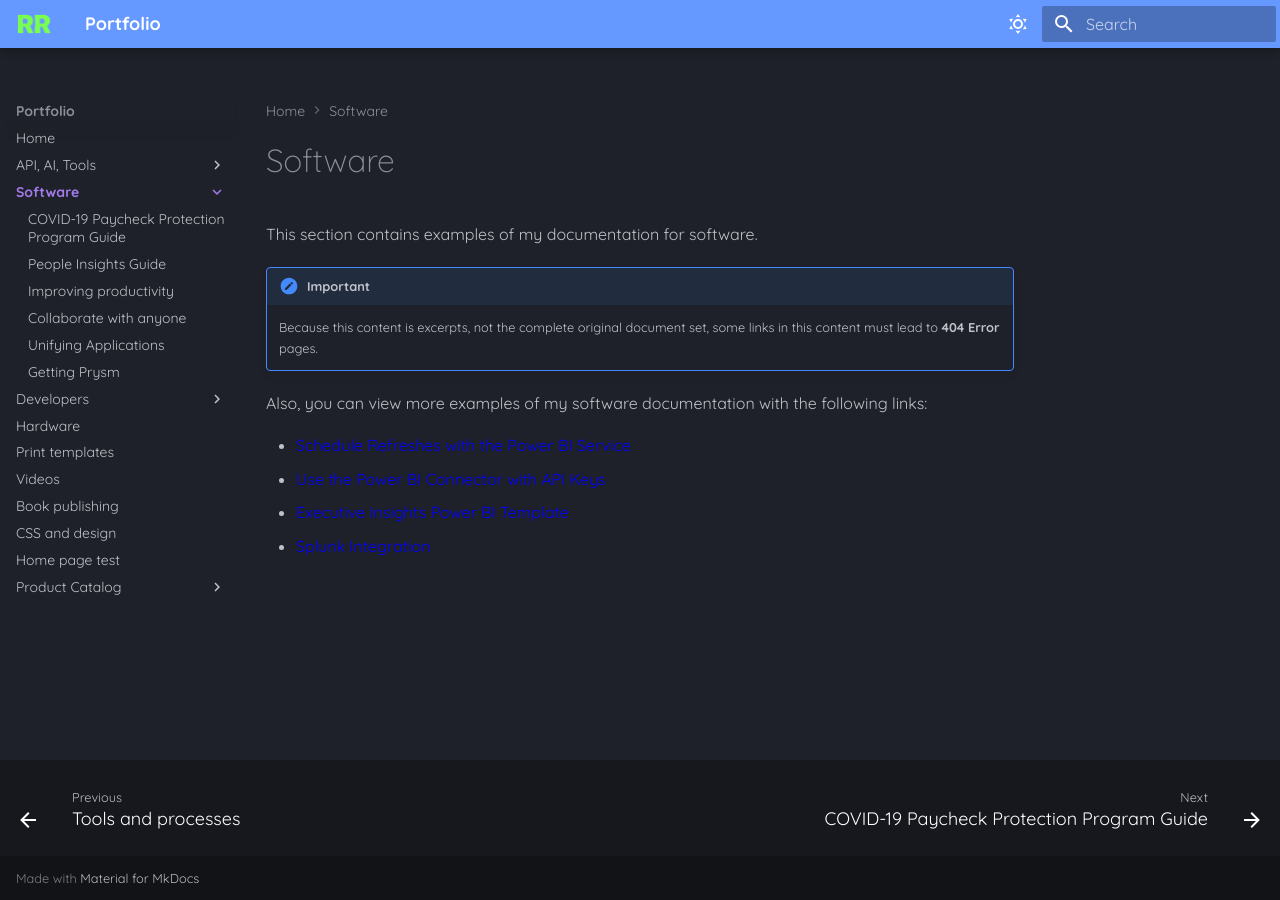
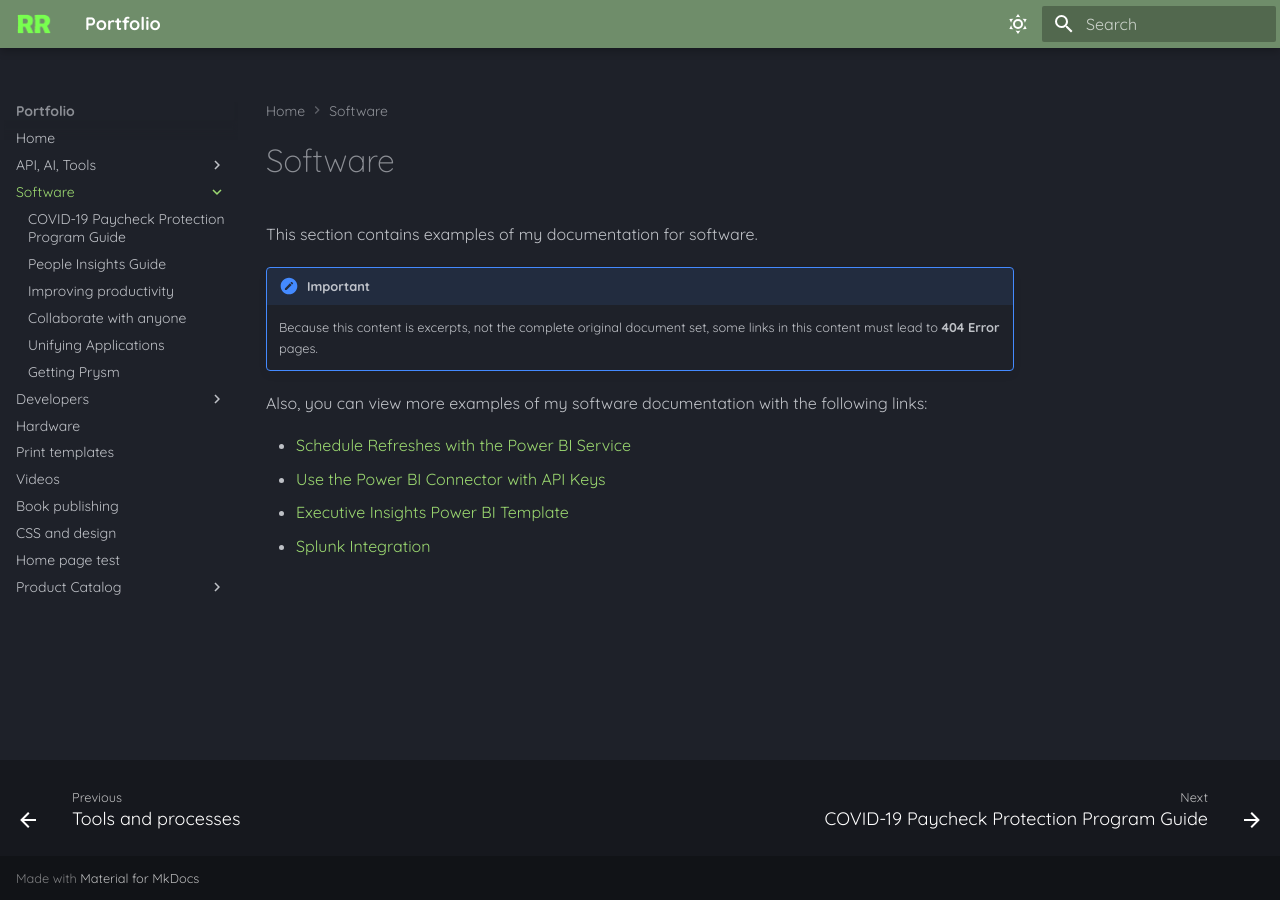
Before and after one commit to lookatthem-tech/portfoliomkd01, an MkDocs documentation site: the page built from docs/Software/index.md, in a window 1280 px wide. Built offline with MkDocs 1.6.1 and Material for MkDocs 9.7.7, drawn with Linux system fonts in a browser that asks for light colours; some web fonts are replaced; comment, search, counter and statistics services are not loaded.

Commit message:
finalizing colors

```diff
--- a/docs/stylesheets/extra.css
+++ b/docs/stylesheets/extra.css
@@ -201,45 +201,45 @@ BEGIN custom css for material theme that will override mkdocs.yml colors
 **************************************************************************/
 /* PRIMARY color */
 [data-md-color-scheme="default"] {
-  --md-primary-fg-color: #188361;
+  --md-primary-fg-color: #6f8d6a;
 }
 
 /* ACCENT color (for links, buttons, highlights) */
 [data-md-color-scheme="default"] {
-  --md-accent-fg-color: green;
+  --md-accent-fg-color: #0066ff;
 }
 
 /* This changes the slate colors for DARK MODE */
 [data-md-color-scheme="slate"] {
-  --md-primary-fg-color: #6699ff;
+  --md-primary-fg-color: #6f8d6a;
   --md-accent-fg-color: limegreen;
+}
+
+.md-nav__item .md-nav__link--active {
+  color: darkgreen;
 }
 
 /* Regular link color */
 .md-typeset a {
-  color: blue;
+  color: darkgreen;
   text-decoration: none; /* optional: remove underline */
 }
 
-/* Dark mode link overrides */
-[data-md-color-scheme="slate"] {
-  --md-typeset-a-color: pink;
+[data-md-color-scheme="slate"] .md-content .md-typeset a {
+  color: #9bd770 !important;
 }
 
-/* Hovered link color */
-.md-typeset a:hover {
-  color: limegreen;
+[data-md-color-scheme="slate"] .md-content .md-typeset a:hover {
+  color: #c6ffb3 !important;
+}
+
+[data-md-color-scheme="slate"] .md-nav__item .md-nav__link--active {
+  color: #9bd770 !important;
 }
 
 /* Sidebar hover */
 .md-nav__link:hover {
-  color: limegreen;
-}
-
-/* Active page in sidebar */
-.md-nav__link--active {
-  color: navy;
-  font-weight: bold;
+  color: #0066ff;
 }
 
 /*************************************************************************
```
Also changed, not shown: docs/index.md (+5 -5 lines).
